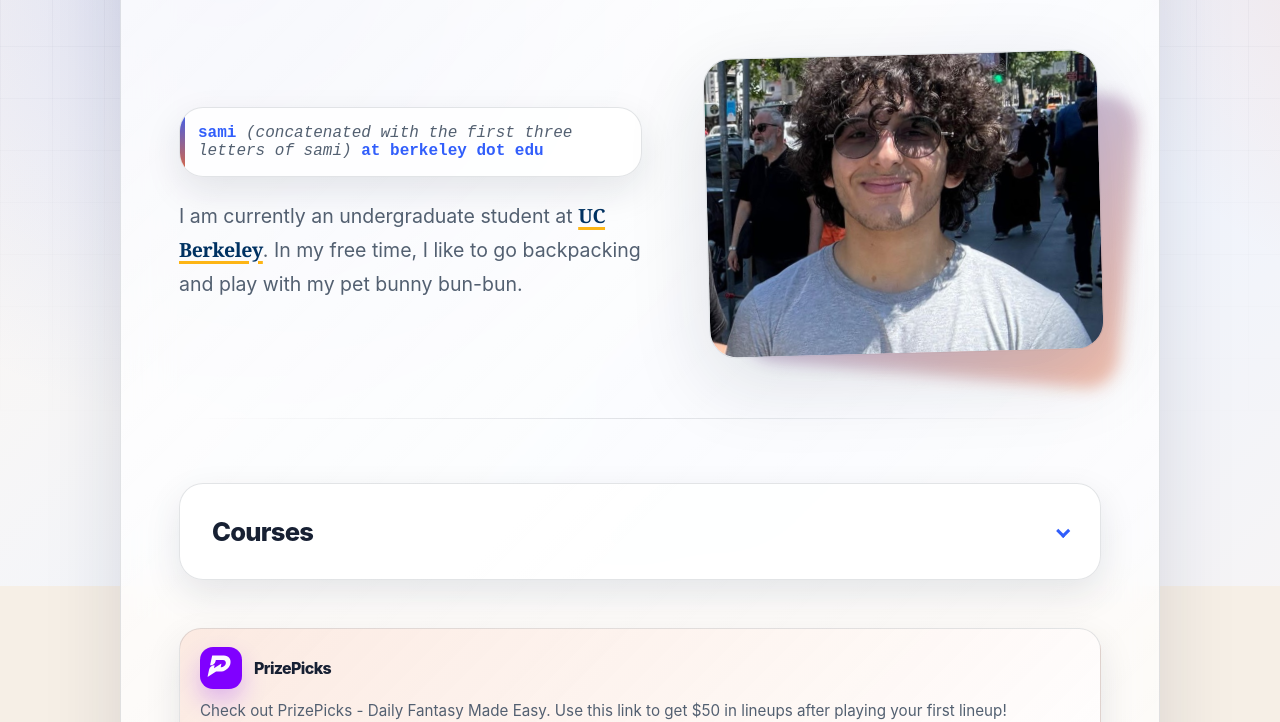
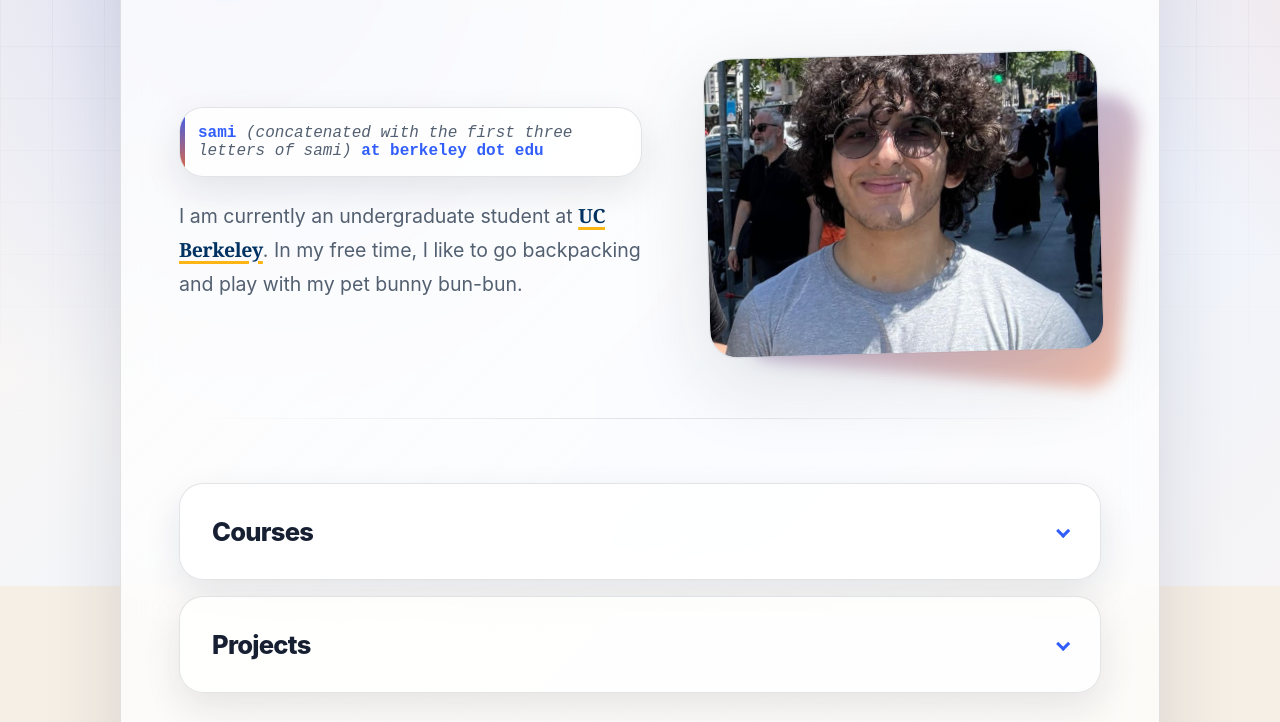
Before and after one commit to sa-mi/site, a plain HTML site: page index.html in a window 1280 px wide. Shown: the part 214-936 px from the top of the page. Drawn offline with Linux system fonts and the light colour scheme.

Commit message:
Add Projects section and Qwen writeup PDF

```diff
--- a/index.html
+++ b/index.html
@@ -331,7 +331,7 @@
     }
 
     .email-block,
-    .courses {
+    :is(.courses, .projects) {
       background-color: var(--card-bg);
       border: 1px solid var(--border-color);
       border-radius: 24px;
@@ -404,11 +404,11 @@
       background: linear-gradient(90deg, transparent, var(--border-color), transparent);
     }
 
-    .courses {
+    :is(.courses, .projects) {
       padding: clamp(22px, 4vw, 32px);
     }
 
-    .courses summary {
+    :is(.courses, .projects) summary {
       display: flex;
       align-items: center;
       justify-content: space-between;
@@ -418,11 +418,11 @@
       -webkit-tap-highlight-color: transparent;
     }
 
-    .courses summary::-webkit-details-marker {
+    :is(.courses, .projects) summary::-webkit-details-marker {
       display: none;
     }
 
-    .courses summary::after {
+    :is(.courses, .projects) summary::after {
       content: "";
       width: 0.65em;
       height: 0.65em;
@@ -432,22 +432,26 @@
       transition: transform 0.2s ease;
     }
 
-    .courses[open] summary {
+    :is(.courses, .projects)[open] summary {
       margin-bottom: 18px;
     }
 
-    .courses[open] summary::after {
+    :is(.courses, .projects)[open] summary::after {
       transform: translateY(0.2em) rotate(225deg);
     }
 
-    .courses summary:focus {
+    :is(.courses, .projects) summary:focus {
       outline: none;
     }
 
-    .courses summary:focus-visible {
+    :is(.courses, .projects) summary:focus-visible {
       border-radius: 12px;
       outline: 3px solid color-mix(in srgb, var(--accent-color), transparent 55%);
       outline-offset: 6px;
+    }
+
+    .projects {
+      margin-top: 16px;
     }
 
     h3 {
@@ -457,7 +461,7 @@
       letter-spacing: -0.03em;
     }
 
-    .courses h3 {
+    :is(.courses, .projects) h3 {
       margin: 0;
     }
 
@@ -713,6 +717,19 @@
         </ul>
       </details>
 
+      <details class="projects">
+        <summary>
+          <h3>Projects</h3>
+        </summary>
+        <ul>
+          <li>
+            <a href="competitive-programming-with-qwen.pdf" class="course-link">
+              Training a 9B model to solve competitive programming problems (PDF)
+            </a>
+          </li>
+        </ul>
+      </details>
+
       <footer class="referral">
         <div class="referral-header" aria-hidden="true">
           <span class="prizepicks-mark">
```
Also changed, not shown: 1 other file.
